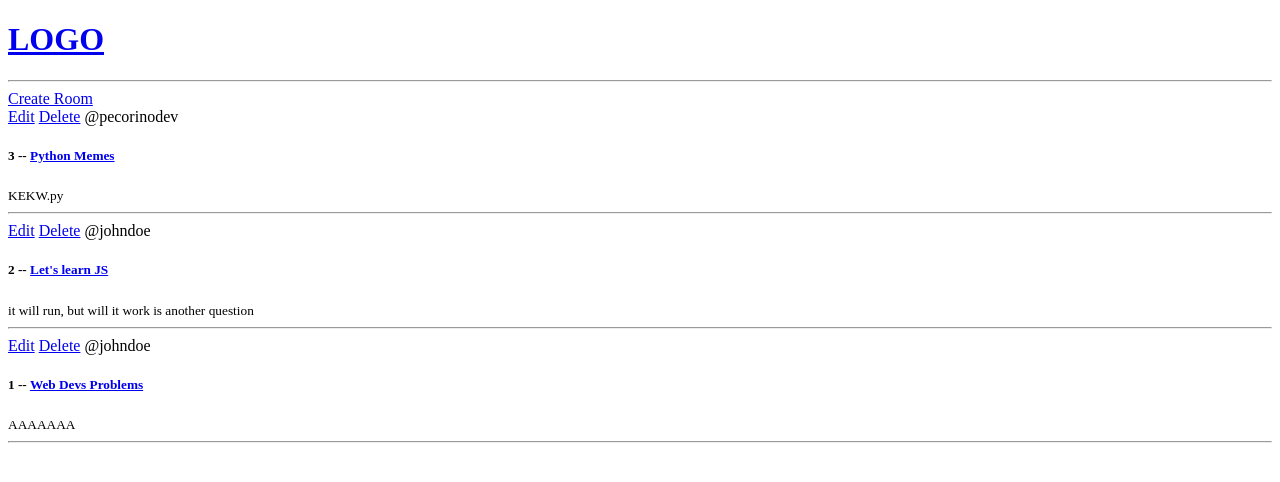
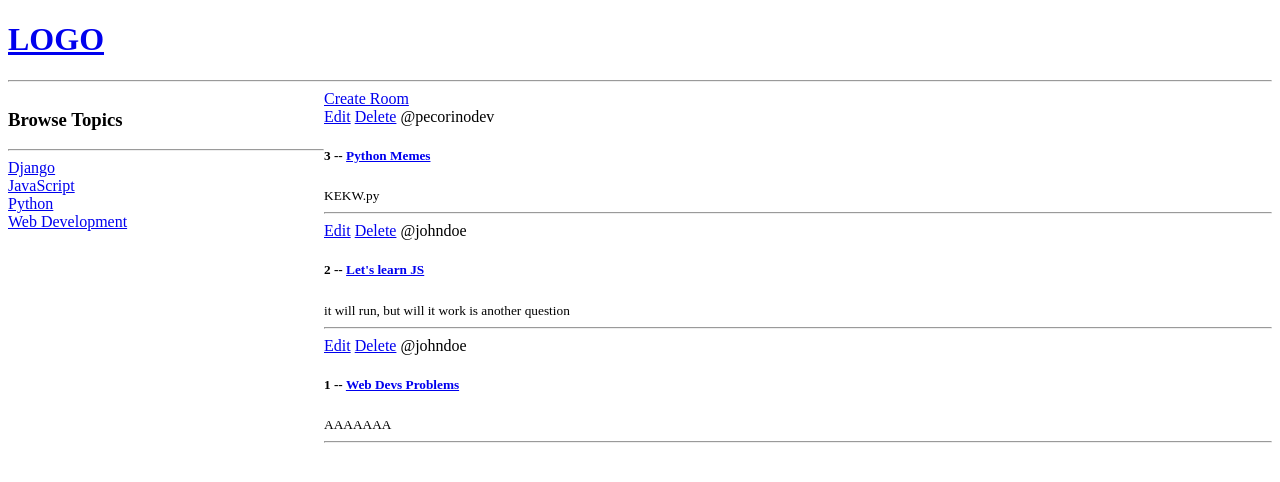
Before and after one commit to edgarcnp/TheBetaWeb, a Django app: page / in a window 1280 px wide. Shown: the top 482 px of the page. Run offline with Django 4.2, Linux system fonts and the light colour scheme; data comes from the database, SQL or seed files in the repository; both versions use the stored data as it was after the commit.

Commit message:
added browse topics

```diff
--- a/base/templates/base/home.html
+++ b/base/templates/base/home.html
@@ -2,7 +2,27 @@
 {% extends "main.html" %}
 
 {% block content %}
-    <div>
+
+    <style>
+        .home-container{
+            display: grid;
+            grid-template-columns: 1fr 3fr;
+        }
+    </style>
+
+    <div class="home-container">
+        <div>
+            <h3>Browse Topics</h3>
+            <hr>
+
+            {% for topic in topics %}
+
+                <div>
+                    <a href="{% url 'home'%}?q={{ topic.name }}">{{ topic.name }}</a>
+                </div>
+
+            {% endfor %}
+        </div>
 
         <div>
             <a href="{% url 'create-room' %}">Create Room</a>
--- a/base/templates/base/room_form.html
+++ b/base/templates/base/room_form.html
@@ -7,7 +7,7 @@
         <form method="POST" action="">
             {% csrf_token %}
 
-            {{ form.as_p }}
+            {{ create_form.as_p }}
             <input type="submit" value="Submit">
         </form>
     </div>
--- a/base/views.py
+++ b/base/views.py
@@ -1,14 +1,16 @@
 from django.shortcuts import redirect, render
 
 from .forms import RoomForm
-from .models import Room
+from .models import Room, Topic
 
 # Create your views here.
 
 
 def home(request):
     rooms = Room.objects.all()
-    respond = {"rooms": rooms}
+    topics = Topic.objects.all()
+
+    respond = {"rooms": rooms, "topics": topics}
     return render(request, "base/home.html", respond)
 
 
@@ -19,6 +21,7 @@ def room(request, room_id):
 
 
 def create_room(request):
+    form = None
     if request.method == "POST":
         form = RoomForm(request.POST)
         if form.is_valid():
```
Also changed, not shown: db.sqlite3.
